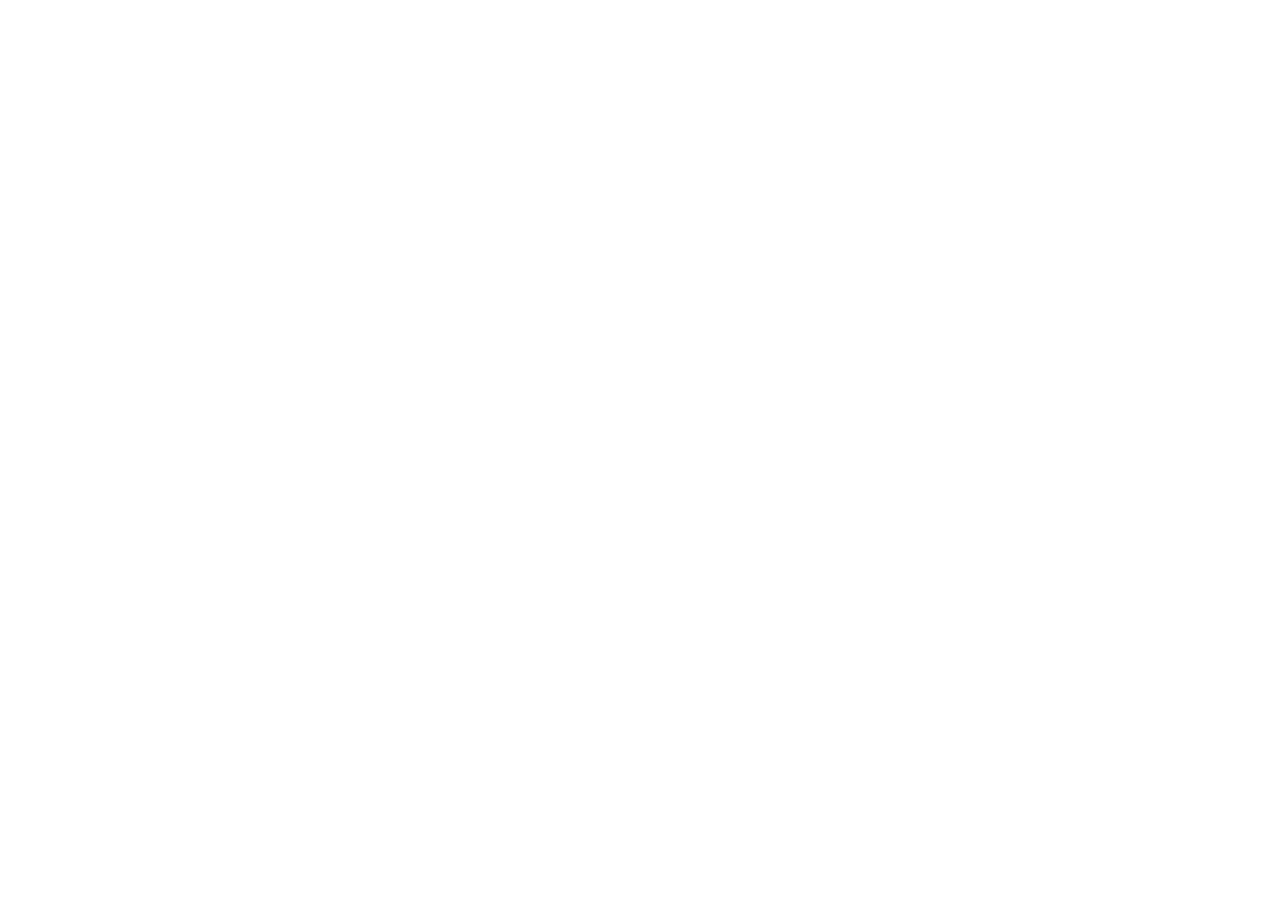
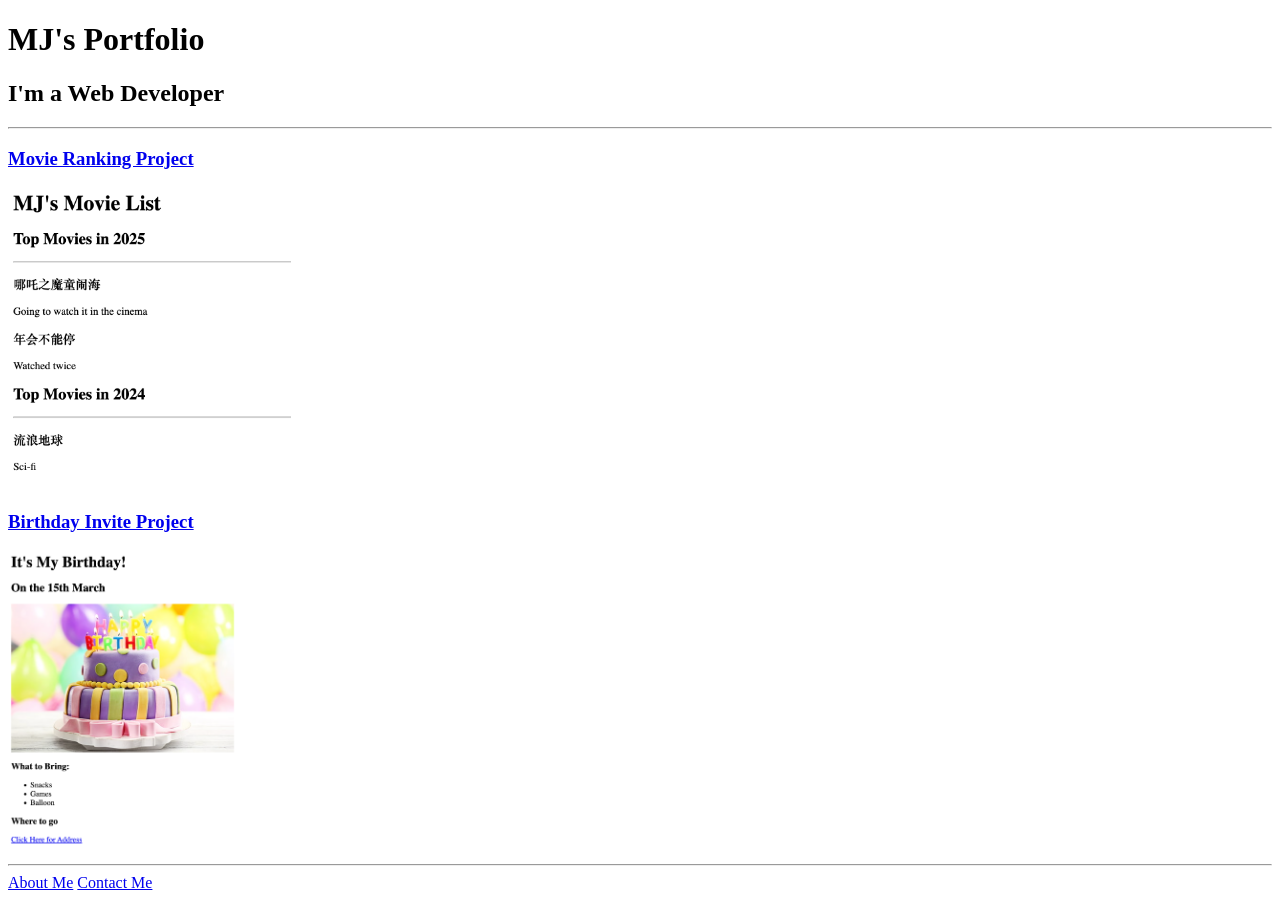
Before and after one commit to GMJ627/MJ-Portfolio, a plain HTML site: page index.html in a window 1280 px wide. Before the commit the page ends 800 px from the top, so only its background shows below. Drawn offline with Linux system fonts and the light colour scheme.

Commit message:
Add files via upload

```diff
--- a/index.html
+++ b/index.html
@@ -13,3 +13,29 @@ HINT for TODO 6: You can use the height attribute set to 200 to make the image s
 https://developer.mozilla.org/en-US/docs/Web/HTML/Element/img#attr-height -->
 
 <!-- TODO 7: Add the Contact Me and About Me page links -->
+
+<!DOCTYPE html>
+<html lang="en">
+<head>
+    <meta charset="UTF-8">
+    <title>My Portfolio</title>
+</head>
+<body>
+    <h1>MJ's Portfolio</h1>
+
+    <h2>I'm a Web Developer</h2>
+
+    <hr />
+
+    <h3><a href="./public/Movie.html">Movie Ranking Project</a></h3>
+    <img src="./assets/images/Movie.png" height="300" alt="movie ranking">
+
+    <h3><a href="./public/Birthday.html">Birthday Invite Project</a></h3>
+    <img src="./assets/images/Birthday.png" height="300" alt="birthday invite">
+
+    <hr />
+
+    <a href="./public/about.html">About Me</a>
+    <a href="./public/contact.html">Contact Me</a>
+</body>
+</html>
```
